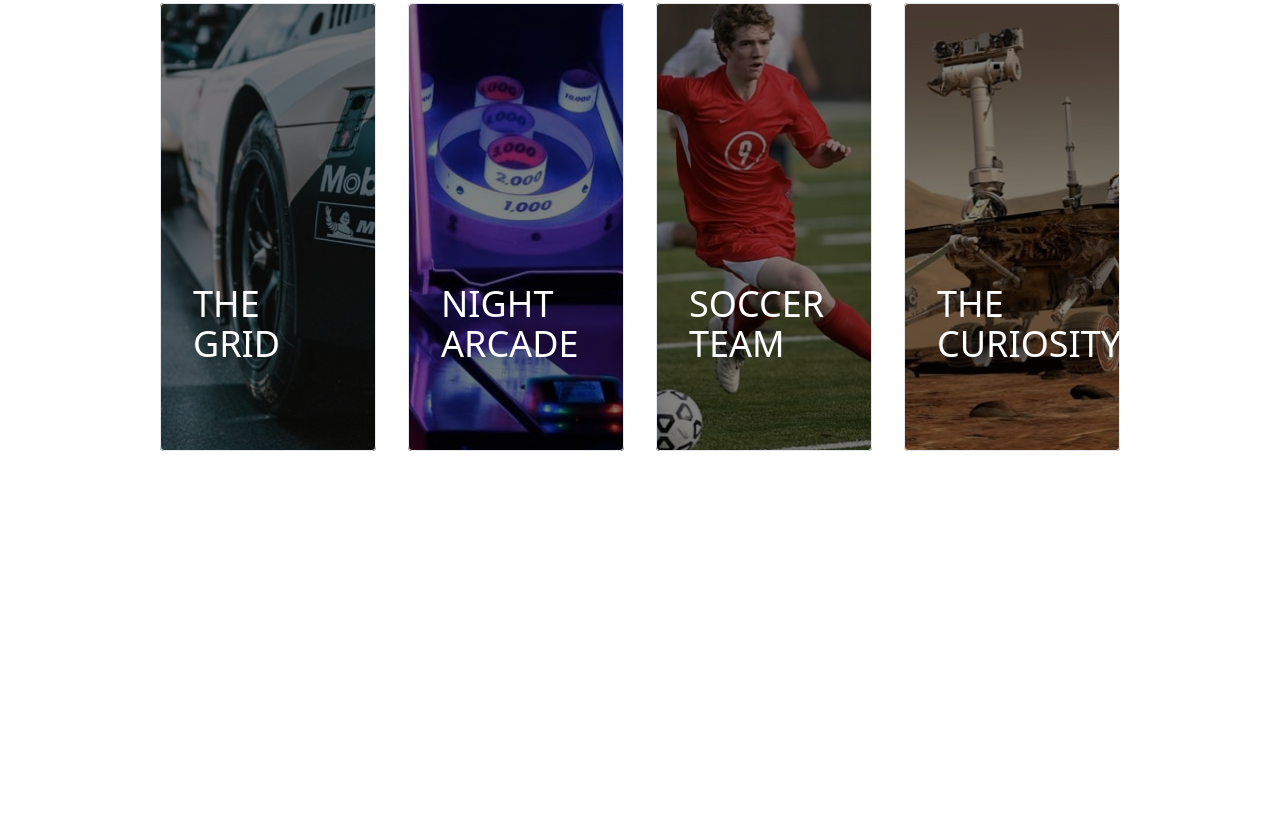
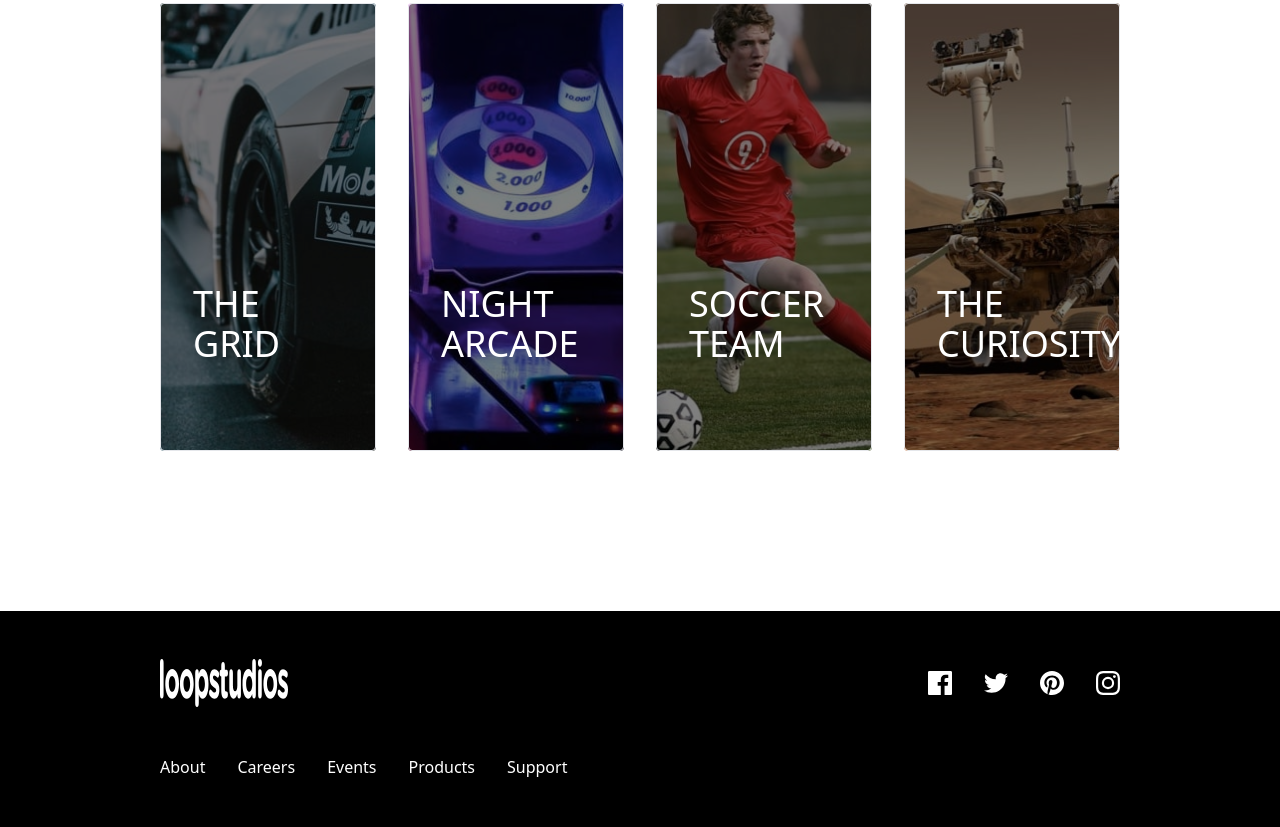
Before and after one commit to Suzaalx/loopstudios-landing-page-main, a website: page src/index.html in a window 1280 px wide. Shown: the part 2109-2936 px from the top of the page. Before the commit the page ends 2560 px from the top, so only its background shows below. Drawn offline with Linux system fonts and the light colour scheme.

Commit message:
footer done

```diff
--- a/src/index.html
+++ b/src/index.html
@@ -174,8 +174,34 @@
     </div>
   </section>
 
+</main>
 
-</main>
+<footer class="px-12 lg:px-40 mt-40 bg-black">
+  <nav class="flex justify-between pt-12">
+    <div>
+      <img src="../images/logo.svg" alt="logo" class="w-32 h-12">
+    </div>
+    <!-- social media -->
+    <ul class="flex  gap-8 text-center items-center ">
+      <li><a href="#"><img src="../images/icon-facebook.svg" alt="facebook"></a></li>
+      <li><a href="#"><img src="../images/icon-twitter.svg" alt="twitter"></a></li>
+      <li><a href="#"><img src="../images/icon-pinterest.svg" alt="pinterest"></a></li>
+      <li><a href="#"><img src="../images/icon-instagram.svg" alt="instagram"></a></li>
+
+    </ul>
+  </nav>
+  <!-- second navbar -->
+
+    <ul class="flex gap-8 text-center items-center  text-white py-12">
+      <li><a href="#">About</a></li>
+      <li><a href="#">Careers</a></li>
+      <li><a href="#">Events</a></li>
+      <li><a href="#">Products</a></li>
+      <li><a href="#">Support</a></li>
+    </ul>
+
+
+</footer>
 </div>
 
 
```
Also changed, not shown: dist/output.css.
